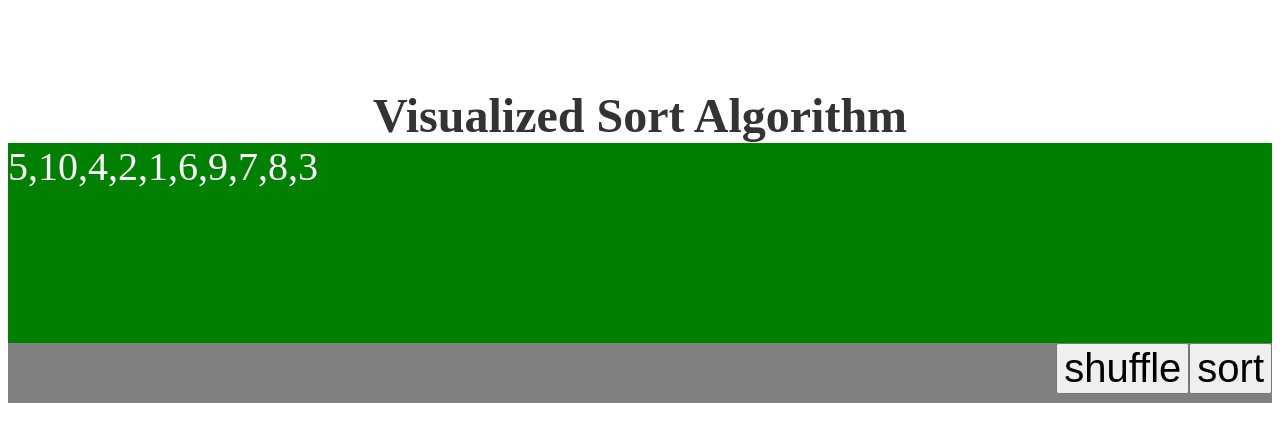
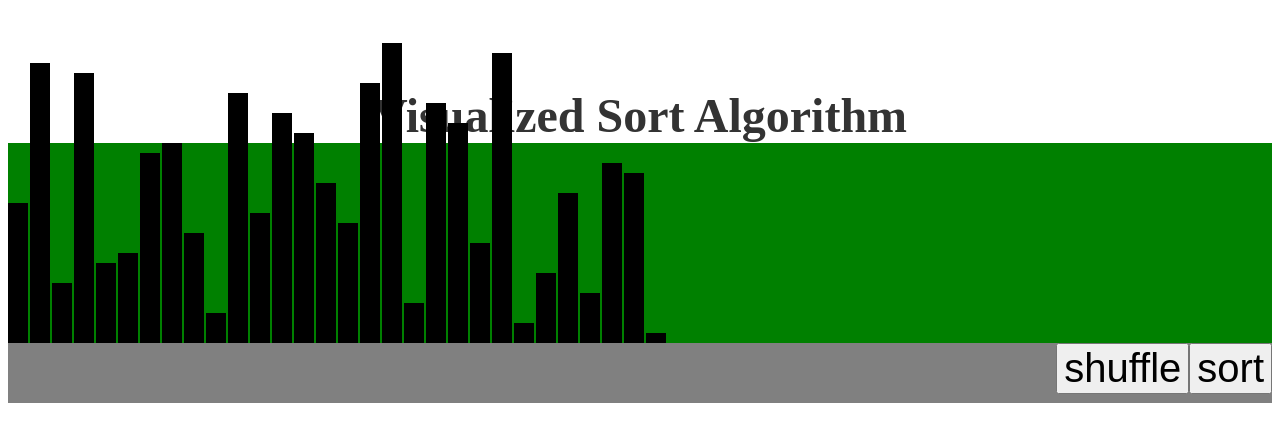
Before and after one commit to aluc-io/visualized-sort-algorithm, a Next.js app: page / in a window 1280 px wide. Shown: the top 442 px of the page. Built offline with nearby package versions, Linux system fonts and the light colour scheme.

Commit message:
feat: apply Bar UI Component

```diff
--- a/components/InsertionSort.tsx
+++ b/components/InsertionSort.tsx
@@ -1,7 +1,8 @@
 import { range, shuffle } from 'lodash'
-import { useState } from 'react'
+import { useState, FC } from 'react'
 
-const getArr = () => shuffle(range(1,11))
+const SIZE = 30
+const getArr = () => shuffle(range(1,SIZE+1))
 
 const swap = (arr: number[], a: number, b: number) => {
   const tmp = arr[a]
@@ -22,6 +23,28 @@
   }
 }
 
+interface IPropsBar {
+  value: number
+  idx: number
+}
+
+const Bar: FC<IPropsBar> = (props) => {
+  const { value, idx } = props
+  const style = { height: value * 10, transform: `translateX(${idx*22}px)` }
+  return (
+    <>
+      <div style={style} className='bar'/>
+      <style jsx>{`
+        .bar {
+          position: absolute;
+          width: 20px;
+          background-color: black;
+        }
+      `}</style>
+    </>
+  )
+}
+
 export default () => {
 
   const [arr, setArr] = useState(getArr())
@@ -39,7 +62,7 @@
     <div>
       <div className='board'>
 
-        {arr.join(',')}
+        {arr.map((value, i)=> <Bar key={i} value={value} idx={i}/>)}
 
       </div>
 
@@ -54,7 +77,7 @@
           height: 200px;
           background-color: green;
           color: white;
-          font-size: 40px;
+          transform: rotateX(180deg);
         }
         .buttonBox {
           width: 100%;
```
